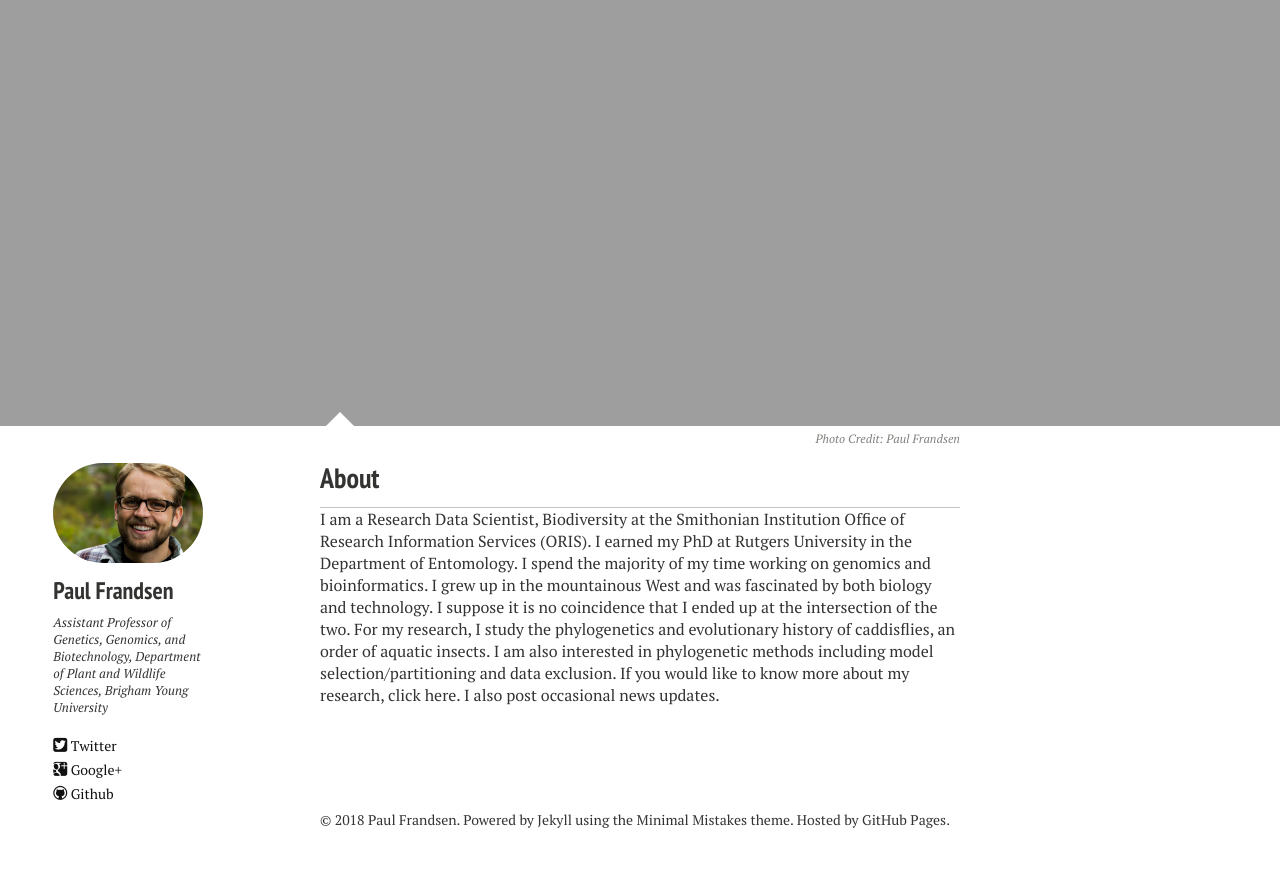
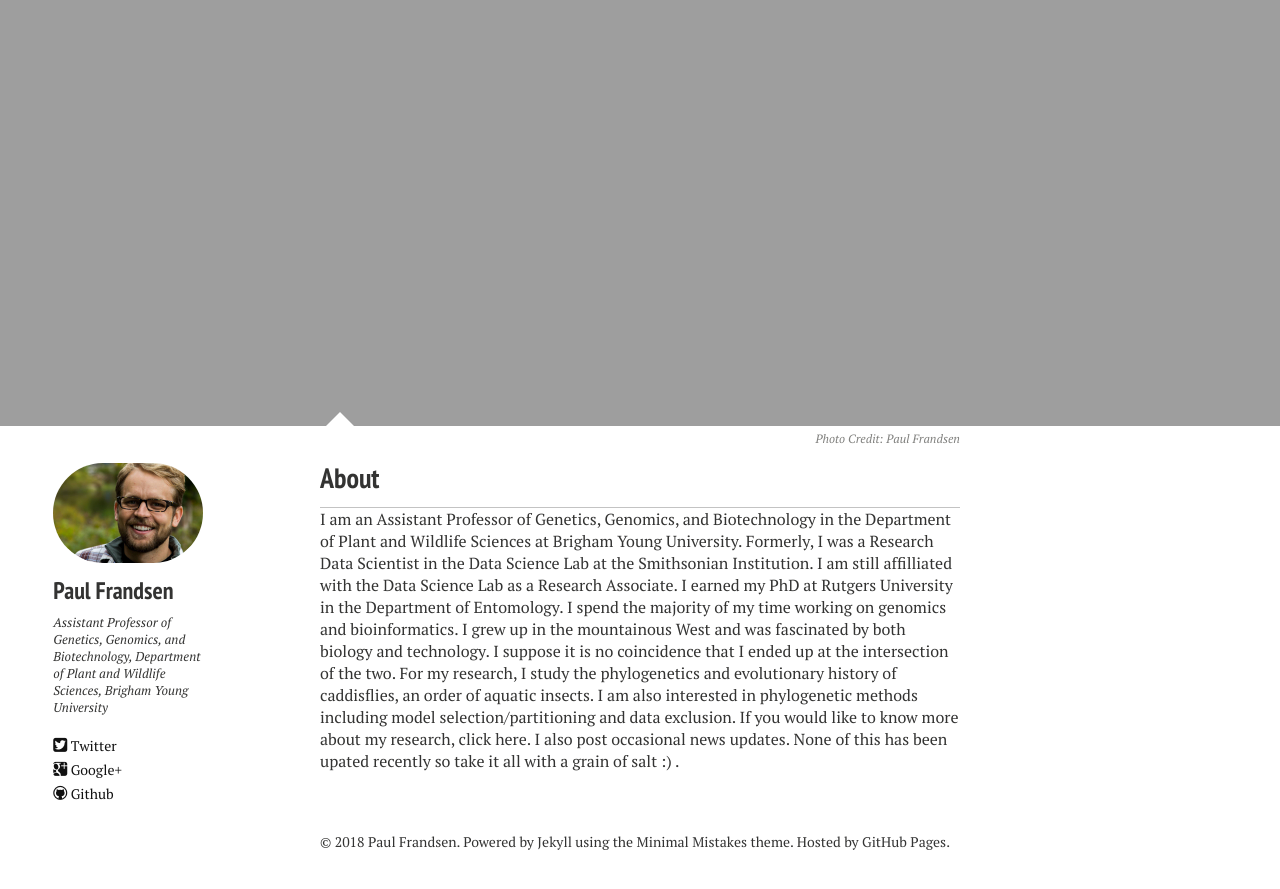
Before and after one commit to pbfrandsen/pbfrandsen.github.io, a Jekyll site: the page built from index.md, in a window 1280 px wide and 900 px high, scrolled down 602 px. Shown: the top 889 px of the window. Built offline with Jekyll 4.4.1, drawn with Linux system fonts in a browser that asks for light colours; nearby versions of some CDN libraries.

Commit message:
updated About

```diff
--- a/_layouts/home.html
+++ b/_layouts/home.html
@@ -51,7 +51,7 @@
  -->
 <div id="index">
   <h3>About</h3>
-  <p>I am a Research Data Scientist, Biodiversity at the <a href="http://oris.si.edu/">Smithonian Institution Office of Research Information Services (ORIS)</a>. I earned my PhD at Rutgers University in the <a href="http://www-rci.rutgers.edu/~insects/">Department of Entomology</a>. I spend the majority of my time working on genomics and bioinformatics. I grew up in the mountainous West and was fascinated by both biology and technology. I suppose it is no coincidence that I ended up at the intersection of the two. For my research, I study the phylogenetics and evolutionary history of caddisflies, an order of aquatic insects. I am also interested in phylogenetic methods including model selection/partitioning and data exclusion. If you would like to know more about my research, click <a href="{{ site.url}}/research/">here</a>. I also post occasional <a href="{{ site.url}}/news/">news updates</a>.</p>
+  <p>I am an Assistant Professor of Genetics, Genomics, and Biotechnology in the Department of Plant and Wildlife Sciences at Brigham Young University. Formerly, I was a Research Data Scientist in the <a href="http://oris.si.edu/data_science">Data Science Lab at the Smithsonian Institution</a>. I am still affilliated with the Data Science Lab as a Research Associate. I earned my PhD at Rutgers University in the <a href="http://www-rci.rutgers.edu/~insects/">Department of Entomology</a>. I spend the majority of my time working on genomics and bioinformatics. I grew up in the mountainous West and was fascinated by both biology and technology. I suppose it is no coincidence that I ended up at the intersection of the two. For my research, I study the phylogenetics and evolutionary history of caddisflies, an order of aquatic insects. I am also interested in phylogenetic methods including model selection/partitioning and data exclusion. If you would like to know more about my research, click <a href="{{ site.url}}/research/">here</a>. I also post occasional <a href="{{ site.url}}/news/">news updates</a>. None of this has been upated recently so take it all with a grain of salt :) .</p>
 </div>
 
 <div class="footer-wrap">
```
Also changed, not shown: 1 other file.
